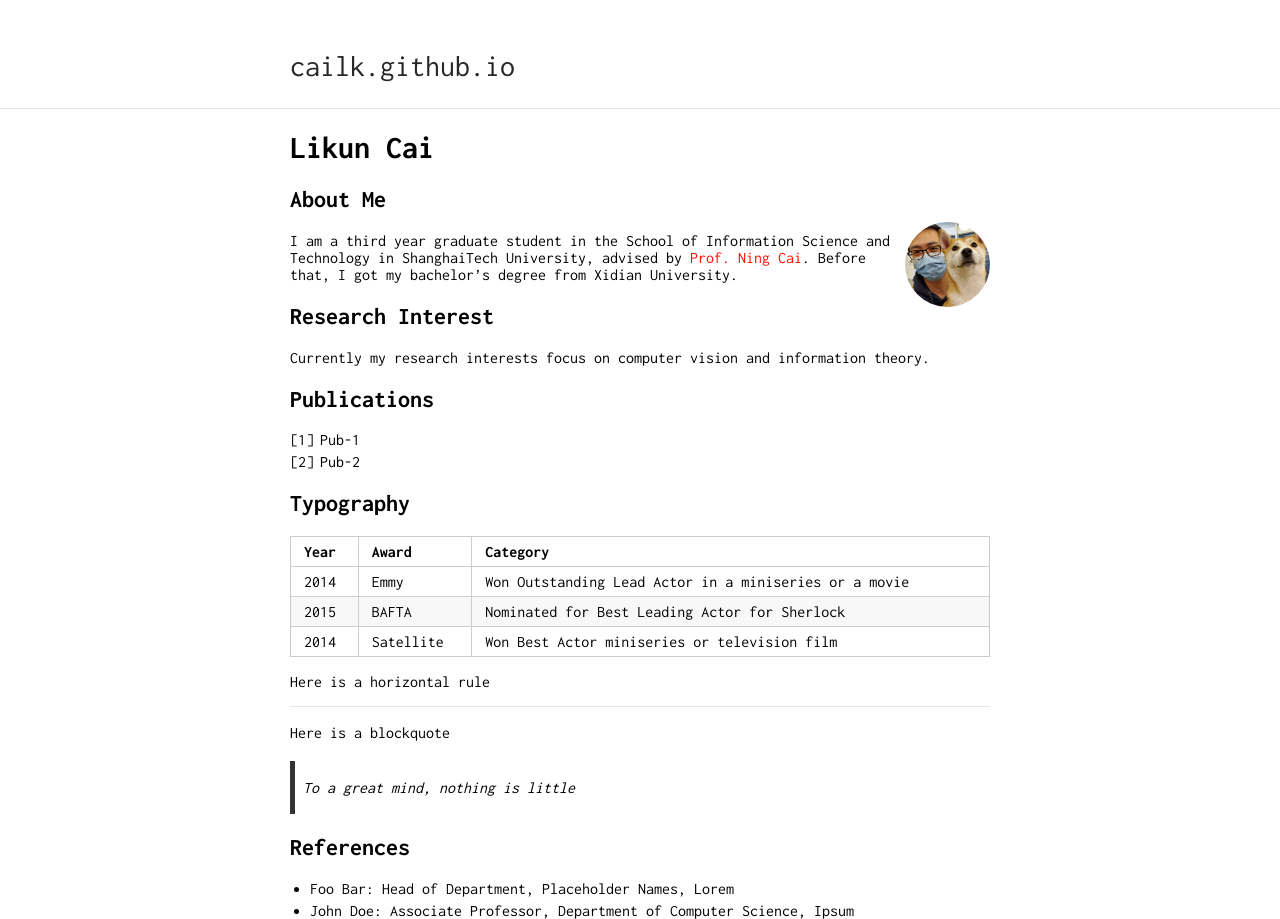
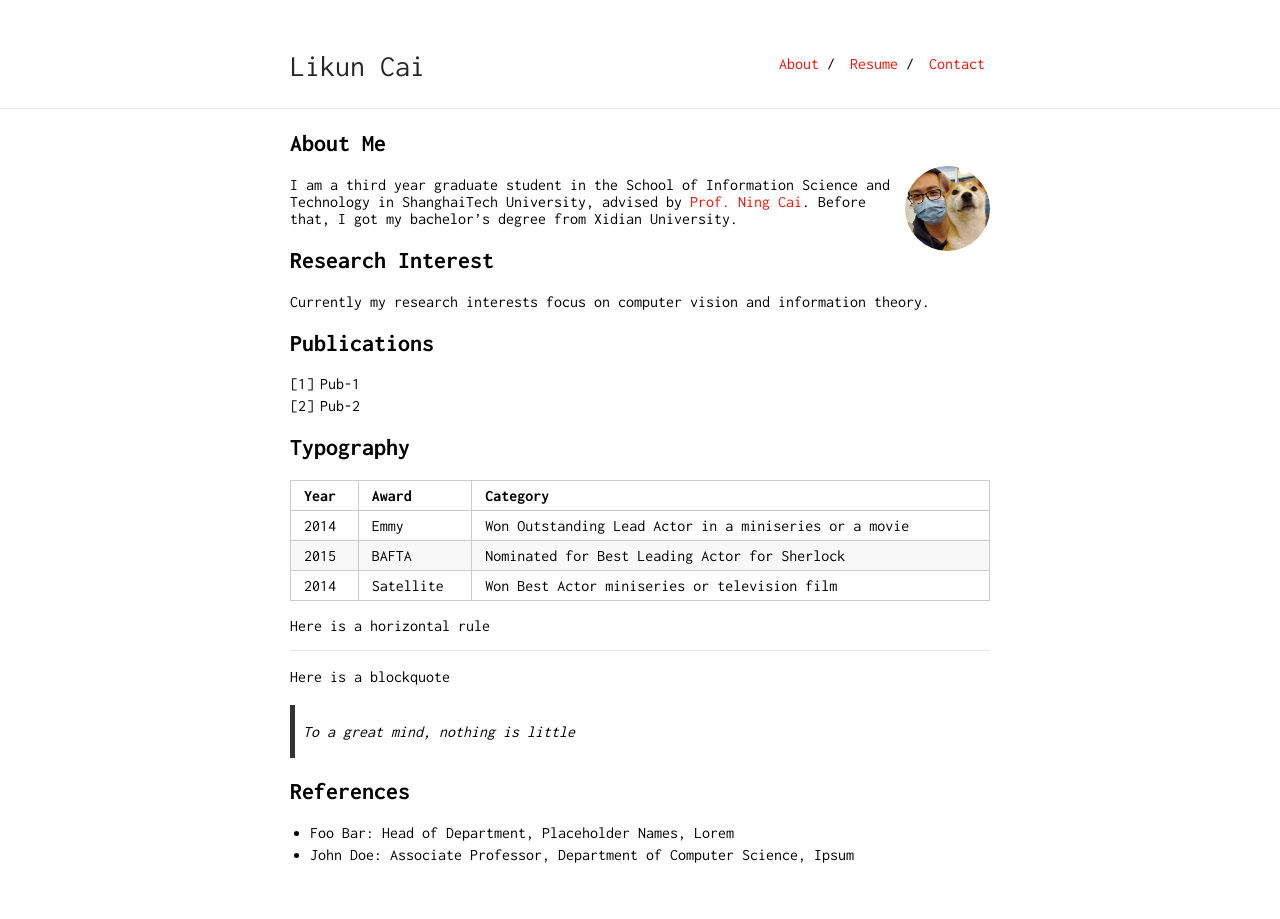
Before and after one commit to cailk/cailk.github.io, a Jekyll site: the page built from index.md, in a window 1280 px wide. Built offline with Jekyll 4.4.1, drawn with Linux system fonts in a browser that asks for light colours; our own code applies the rules of GitHub Pages for plain Markdown files.

Commit message:
update researcher-theme

```diff
--- a/_config.yml
+++ b/_config.yml
@@ -1 +1,9 @@
 theme: jekyll-theme-cayman
+title: Likun Cai
+nav:
+ - name: "About"
+   link: "/cailk.github.io/"
+ - name: "Resume"
+   link: "resume.pdf"
+ - name: "Contact"
+   link: "contact"
```
Also changed, not shown: index.md (+0 -2 lines).
